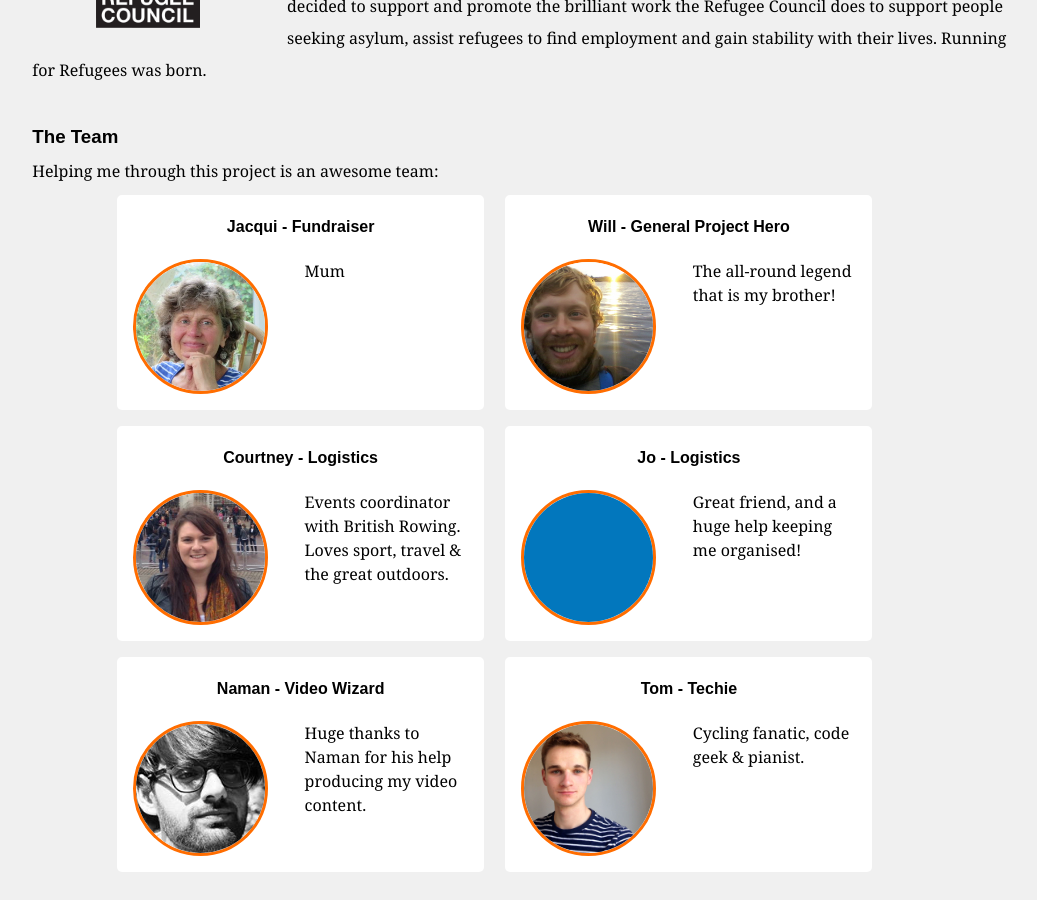
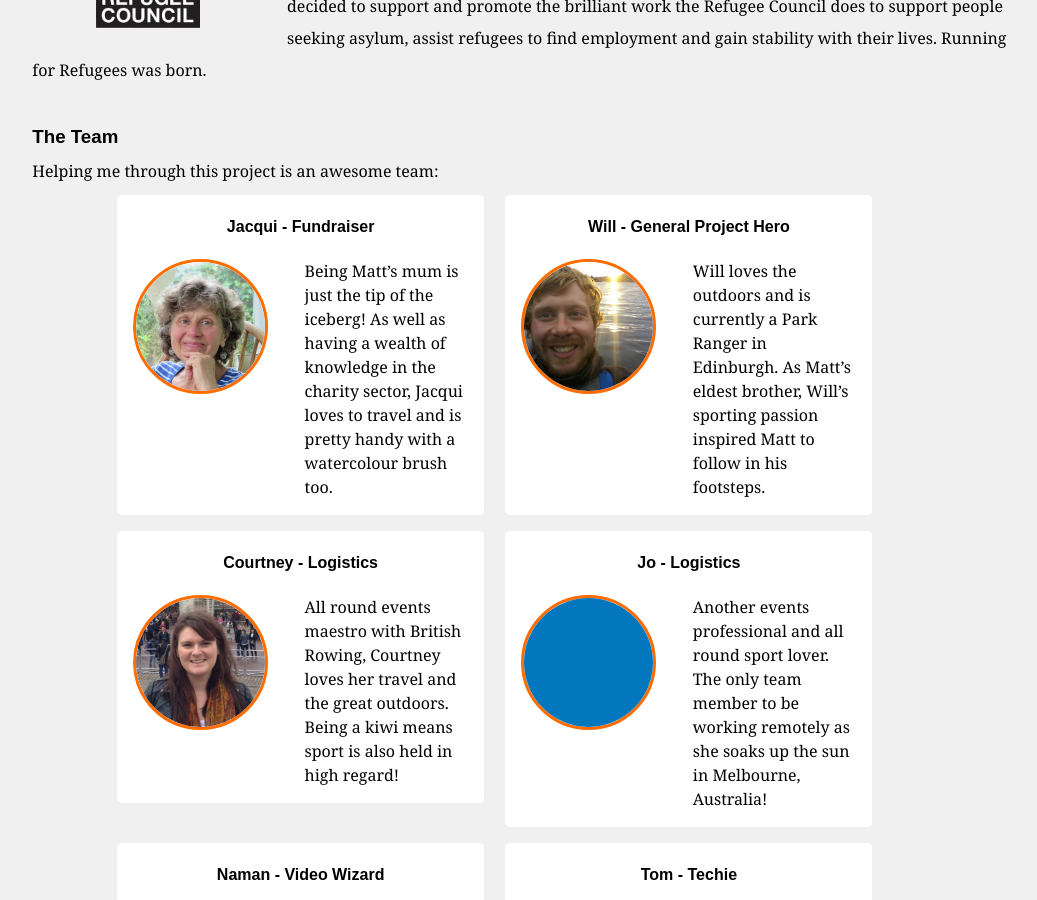
Before and after one commit to tombyers/runningforrefugees, a Jekyll site: the page built from about/index.html, in a window 1280 px wide and 900 px high, scrolled down 1449 px. Shown: the whole window, without its empty margins (110-1147 px from the left). Built offline with Jekyll 4.4.1, drawn with Linux system fonts in a browser that asks for light colours.

Commit message:
About- update

```diff
--- a/about/index.html
+++ b/about/index.html
@@ -28,25 +28,25 @@ active: about
       {% include team-member.html
         image="../images/jacqui.jpg"
         name="Jacqui - Fundraiser"
-        description="Mum"
+        description="Being Matt’s mum is just the tip of the iceberg! As well as having a wealth of knowledge in the charity sector, Jacqui loves to travel and is pretty handy with a watercolour brush too."
       %}
 
       {% include team-member.html
         image="../images/will.jpg"
         name="Will - General Project Hero"
-        description="The all-round legend that is my brother!"
+        description="Will loves the outdoors and is currently a Park Ranger in Edinburgh. As Matt’s eldest brother, Will’s sporting passion inspired Matt to follow in his footsteps."
       %}
 
       {% include team-member.html
         image="../images/courtney.jpg"
         name="Courtney - Logistics"
-        description="Events coordinator with British Rowing. Loves sport, travel & the great outdoors."
+        description="All round events maestro with British Rowing, Courtney loves her travel and the great outdoors. Being a kiwi means sport is also held in high regard!"
       %}
 
       {% include team-member.html
         image="../images/jo.jpg"
         name="Jo - Logistics"
-        description="Great friend, and a huge help keeping me organised!"
+        description="Another events professional and all round sport lover. The only team member to be working remotely as she soaks up the sun in Melbourne, Australia!"
       %}
 
       {% include team-member.html
```
